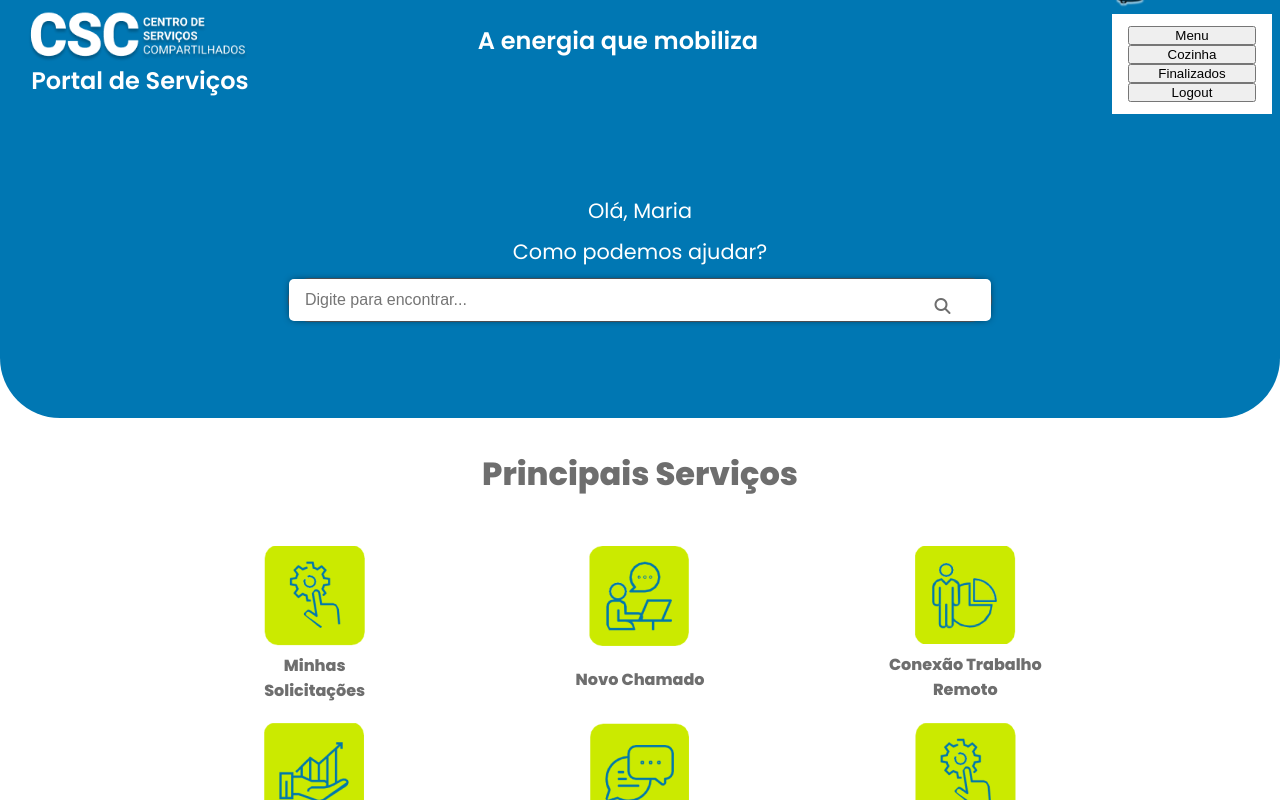
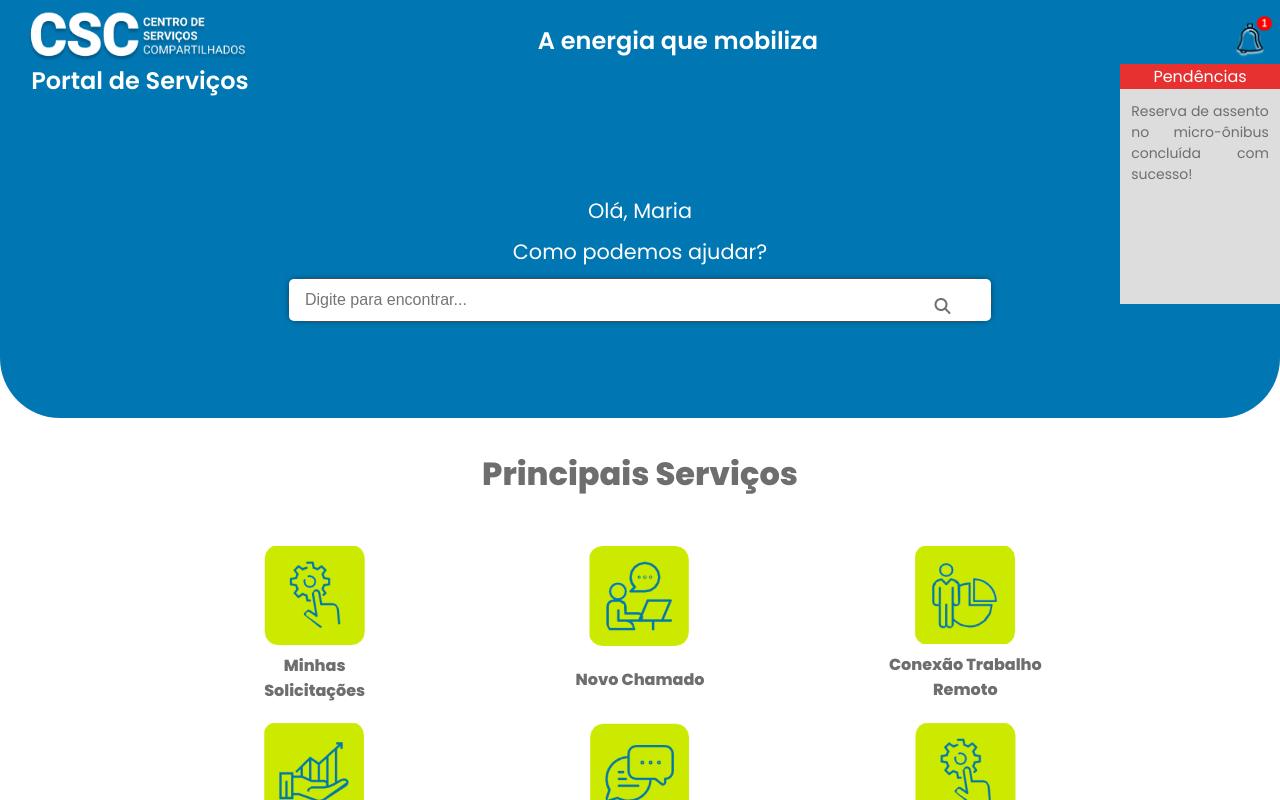
Before and after one commit to vanessa-cl/tf-raizen-SAP006, a React (Create React App) app in the folder tf-raizen/: page / in a window 1280 px wide. Both pictures are taken after a click on the picture 1252 px from the left and 36 px from the top of the page. Shown: the top 800 px of the page. Built offline with nearby package versions, Linux system fonts and the light colour scheme; some icons are missing.

Commit message:
estilizando navbar

```diff
--- a/tf-raizen/src/components/Dropdown/Dropdown.js
+++ b/tf-raizen/src/components/Dropdown/Dropdown.js
@@ -1,29 +1,29 @@
 import React, { useState } from "react";
-import './Dropdown.scss';
-import bell from '../../images/bell.png'
+import "./Dropdown.scss";
+import bell from "../../images/bell.png";
 
 const Dropdown = () => {
-    const [openDropdown, setOpenDropdown] = useState(false);
+  const [openDropdown, setOpenDropdown] = useState(false);
 
-    return (
-        <nav className='dropdown-nav' >
-            <img className="bell" src={bell} alt="bell" onClick={() => {
-            openDropdown === false ?
-                setOpenDropdown(true)
-                : setOpenDropdown(false);
-        }}/>
-            <div className={`nav-links ${openDropdown === true ? ' show' : ''}`}>
-                <button>Menu</button>
-                <button>Cozinha</button>
-                <button>Finalizados</button>
-                <button>Logout</button>
+  return (
+    <nav className="dropdown-nav">
+      <img
+        className="bell"
+        src={bell}
+        alt="bell"
+        onClick={() => {
+          openDropdown === false
+            ? setOpenDropdown(true)
+            : setOpenDropdown(false);
+        }}
+      />
+      <div className={`nav-links ${openDropdown === true ? " show" : ""}`}>
+          <div class="bar">
+          <p class="pendencies"> Pendências </p></div>
+        <p class="notifications"> Reserva de assento no micro-ônibus concluída com sucesso!</p>
             </div>
-        </nav>
-    );
-
-
-
-
-}
+    </nav>
+  );
+};
 
 export default Dropdown;
--- a/tf-raizen/src/components/Dropdown/Dropdown.scss
+++ b/tf-raizen/src/components/Dropdown/Dropdown.scss
@@ -6,12 +6,15 @@
 .nav-links {
     display: none;
     flex-direction: column;
-    position: relative;
-    justify-content: flex-end;
-    background-color: var(--white);
-    min-width: 160px;
-    padding: 12px 16px;
+    // justify-content: flex-end;
+    background-color: var(--light-grey);
+    padding: 12px 16 px;
     z-index: 1;
+    position: fixed;
+    height: 30vh;
+    width: 160px;
+    right: 0;
+    align-items: center;
 }
 
 .show {
@@ -21,3 +24,20 @@
 .bell {
     width: 40px;
 }
+
+.bar{
+    background-color: var(--red);
+    width: 160px;
+    text-align: center;
+}
+
+.notifications{
+    color: var(--dark-grey);
+    font-size: 14px;
+    padding: 7%;
+    text-align: justify;
+}
+
+.pendencies{
+    color: var(--white)
+}
--- a/tf-raizen/src/global.scss
+++ b/tf-raizen/src/global.scss
@@ -9,6 +9,7 @@
   --yellow: #FBB514;
   --white: #FFFFFF;
   --light-blue: #34c2d6;
+  --red: #e73030;
 }
 
 //style reset
```
